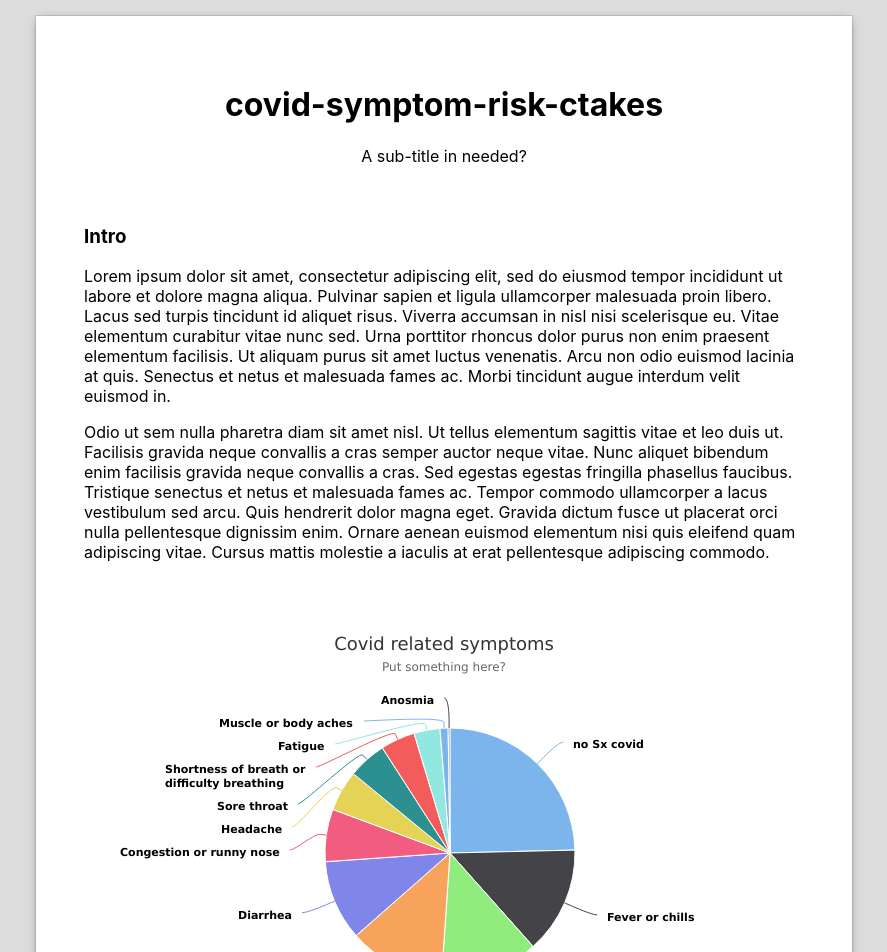
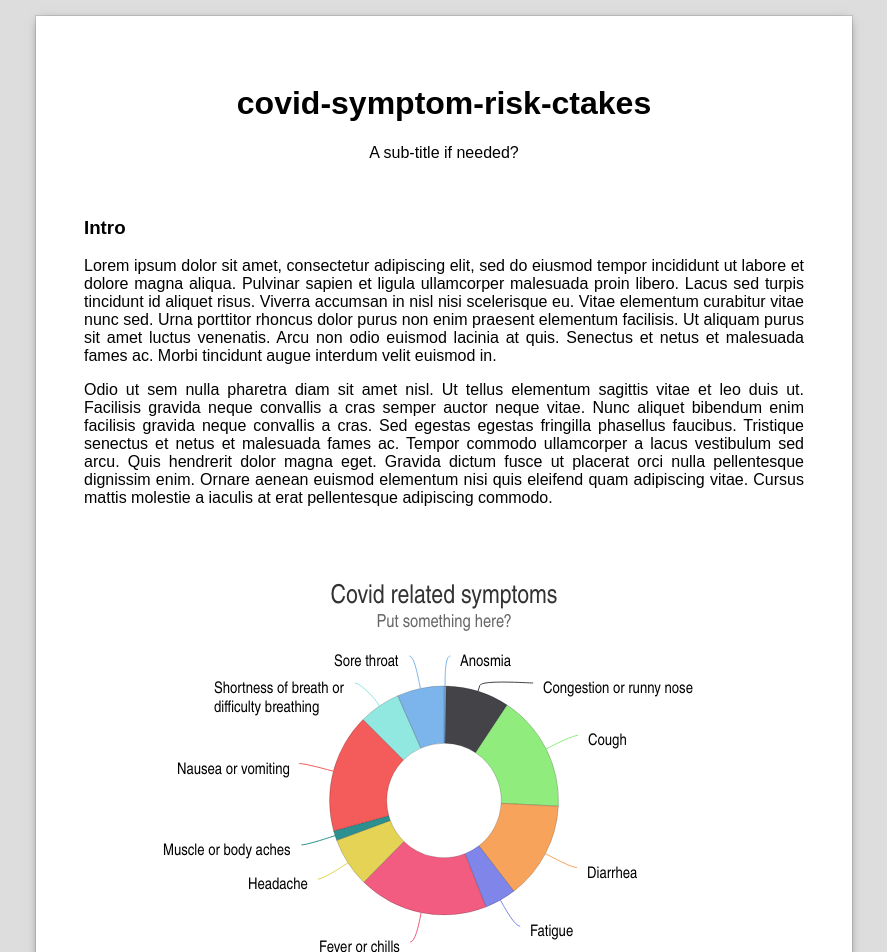
Before and after one commit to smart-on-fhir/covid-symptom-risk-ctakes, a React (Create React App) app: page / in a window 1280 px wide. Shown: the top 952 px of the page, without its empty margins (196-1083 px from the left). Built offline with nearby package versions, Linux system fonts and the light colour scheme.

Commit message:
Latest changes

```diff
--- a/src/components/App.tsx
+++ b/src/components/App.tsx
@@ -45,7 +45,8 @@ export default function App() {
       236,"no Dx covid","Anosmia"
       219,"U07.1 COVID19","no Sx covid"
       84,"U07.1 COVID19","Anosmia"
-60,"U07.1 COVID19","Muscle or body aches"`);
+      60,"U07.1 COVID19","Muscle or body aches"`
+    );
 
     const data = passCSV(csv)
 
@@ -53,7 +54,7 @@ export default function App() {
     return (
         <div>
             <h1 style={{ textAlign: "center" }}>covid-symptom-risk-ctakes</h1>
-            <div style={{ textAlign: "center" }}>A sub-title in needed?</div>
+            <div style={{ textAlign: "center" }}>A sub-title if needed?</div>
             <br/>
             <br/>
             <h3>Intro</h3>
@@ -134,12 +135,12 @@ export default function App() {
               document.location.search.includes("csv") ?
                 <>
                   <p style={{ textAlign: "center" }}>
-                    <a href="/">Hide Data Editor</a>
+                    <a href="./">Hide Data Editor</a>
                   </p>
                   <textarea id="csv" value={csv} onChange={e => setCsv(e.target.value) }/>
                 </> :
                 <p style={{ textAlign: "center" }}>
-                  <a href="/?csv">View/Edit Data</a>
+                  <a href="./?csv">View/Edit Data</a>
                 </p>
             }
             </footer>
--- a/src/components/SymptomChart.tsx
+++ b/src/components/SymptomChart.tsx
@@ -1,26 +1,54 @@
 import Chart from "./Chart";
-import { SeriesPieOptions } from "highcharts"
+import { PointOptionsObject, Options } from "highcharts"
 import { count, Data, getUniqueValuesFromColumn } from "../lib";
 
 export default function SymptomChart({ data }: { data: Data })
 {
     let symptoms = getUniqueValuesFromColumn(data, 'symptom_text')
-    let seriesData = symptoms.map(symptom => ({
+        .filter(s => s !== "no Sx covid")
+        .sort();
+
+    let seriesData: PointOptionsObject[] = symptoms.map(symptom => ({
         name: symptom,
         y: count(data, { symptom_text: symptom })
     }))
-    const options = {
+
+    const options: Options = {
+        plotOptions: {
+            pie: {
+                innerSize: "50%",
+                minSize: 150,
+                borderColor: "rgba(0, 0, 0, 0.75)",
+                borderWidth: 0.25,
+                slicedOffset: 10,
+                allowPointSelect: true,
+            },
+            series: {
+                dataLabels: {
+                    style: {
+                        fontSize: "16px",
+                        fontWeight: "400"
+                    }
+                }
+            }
+        },
         title: {
-            text: 'Covid related symptoms'
+            text: 'Covid related symptoms',
+            style: {
+                fontSize: "26px"
+            }
         },
         subtitle: {
-            text: 'Put something here?'
+            text: 'Put something here?',
+            style: {
+                fontSize: "18px"
+            }
         },
         series: [{
             name: "Number of Patients",
             type: "pie",
             data: seriesData
-        } as SeriesPieOptions]
+        }]
     };
 
     return <Chart options={options} />
--- a/src/index.css
+++ b/src/index.css
@@ -3,9 +3,7 @@
 }
 body {
   margin: 0;
-  font-family: -apple-system, BlinkMacSystemFont, 'Segoe UI', 'Roboto', 'Oxygen',
-    'Ubuntu', 'Cantarell', 'Fira Sans', 'Droid Sans', 'Helvetica Neue',
-    sans-serif;
+  font-family: sans-serif;
   -webkit-font-smoothing: antialiased;
   -moz-osx-font-smoothing: grayscale;
   background: #DDD;
@@ -14,6 +12,10 @@ body {
 code, pre, textarea {
   font-family: source-code-pro, Menlo, Monaco, Consolas, 'Courier New', monospace;
   font-size: 90%;
+}
+
+p {
+  text-align: justify;
 }
 
 #root {
@@ -35,4 +37,24 @@ code, pre, textarea {
 
 .chart {
   margin: 4em auto;
+  border-radius: 5px;
+  /* box-shadow: 0 0 0 1px rgba(0, 0, 0, 0.1); */
 }
+
+.chart * {
+  font-family: "Arial Narrow", Arial, Helvetica, sans-serif;
+}
+
+@media(max-width: 8.5in) {
+  body {
+    background-color: #FFF;
+  }
+  #root {
+    /* background: #FFF;
+    max-width: 8.5in;
+    min-height: 11in; */
+    /* margin: 1em auto; */
+    padding: 3em 1em;
+    box-shadow: none;
+  }
+}
--- a/src/lib.ts
+++ b/src/lib.ts
@@ -1,15 +1,14 @@
 export type Data = Row[]
 
 export interface Row {
-    cnt            : number
-    covid_dx       : string | null
-    symptom_text   : string | null
+    cnt         : number
+    covid_dx    : string | null
+    symptom_text: string | null
 }
 
 export type Where = Partial<Omit<Row, "cnt">>
 
 export function passCSV(input: string): Data {
-
     const firstEolIndex = input.indexOf("\n")
     const header = parseDelimitedLine(input.slice(0, firstEolIndex)) as unknown as (keyof Row)[];
 
@@ -120,15 +119,15 @@ export function getUniqueValuesFromColumn(data: Data, columnName: keyof Where){
     return output
 }
 
-export function find(data: Data, where: Where = {}) { // creates an empty object if no parameters
-    return data.find(rec => { // rec = record
+export function find(data: Data, where: Where = {}) {
+    return data.find(rec => {
 
         // If the column is specified in the where conditions, make sure its
         // value matches the one specified in where
         const keys = Object.keys(where)
         const aBadRow = keys.some(key => {
-            const value = where[key as keyof Where ] // what is being looked for
-            const value2 = rec[key as keyof Row] // in data
+            const value = where[key as keyof Where ]
+            const value2 = rec[key as keyof Row]
             return value !== value2
 
         })
```
Lines whose indentation alone changed are shown as unchanged.
